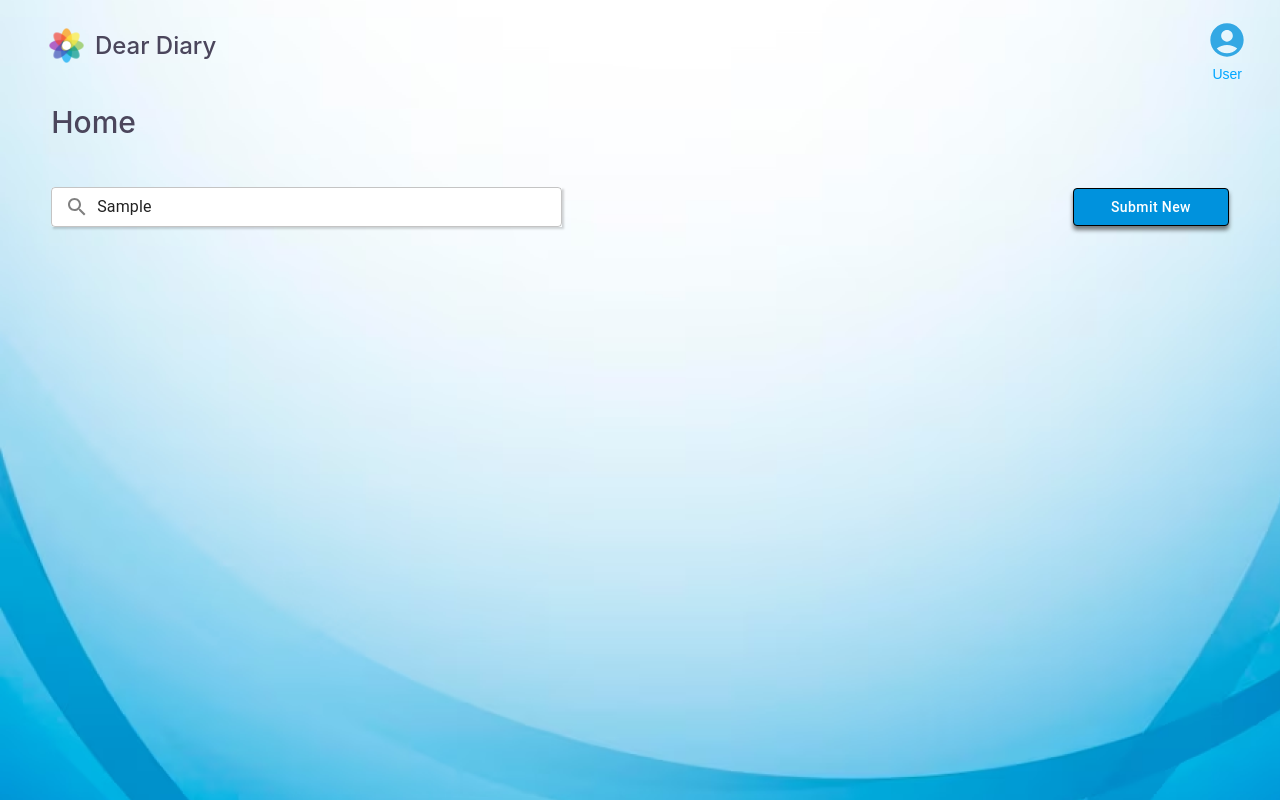
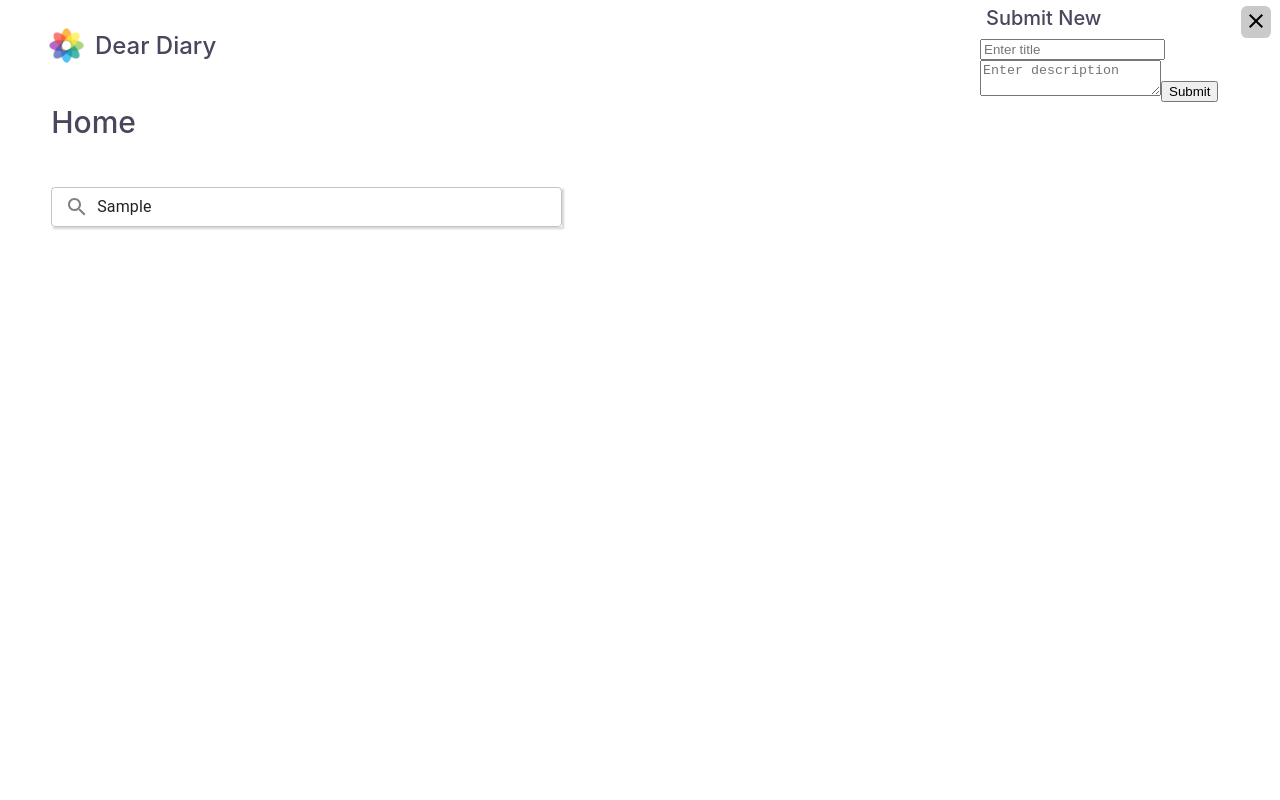
Before and after one commit to fcodelabs/training-web, a React (Create React App) app in the folder dear-diary/: page /home in a window 1280 px wide. Both pictures are taken after typing "Sample" into the empty fields and a click on the button "Submit New". Built offline with nearby package versions, Linux system fonts and the light colour scheme.

Commit message:
initialized submit form

```diff
--- a/dear-diary/src/App.tsx
+++ b/dear-diary/src/App.tsx
@@ -6,7 +6,7 @@ import HomePage from './containers/HomePage/Page/HomePage';
 function App() {
   return (
     <div>
-      <Layout />
+      {/* <Layout /> */}
       <Routes>
         <Route path="/" element={<SignInPage />} />
         <Route path="/home" element={<HomePage />} />
--- a/dear-diary/src/containers/HomePage/Homebody/Home.tsx
+++ b/dear-diary/src/containers/HomePage/Homebody/Home.tsx
@@ -1,21 +1,26 @@
 import PrimarySearchAppBar from "../../../components/SearchBar/SearchBar";
 import Button from "@mui/material/Button";
-import "./Home.css"
+import "./Home.css";
+import SubmitForm from "../SubmitForm/SubmitForm";
 
-const Home = () => (
+interface HomeProps {
+    showForm: boolean;
+    reset: () => void;
+}
+
+const Home: React.FC<HomeProps> = ({ showForm, reset }) => (
     <div className="home-wrapper">
-        <div className="home-header">
-            Home
+        <div className="home-header">Home</div>
+        <div className="home-search">
+            <PrimarySearchAppBar />
+            <Button className="search-button" onClick={reset}>
+                Submit New
+            </Button>
         </div>
-        <div className="home-search">
-               <PrimarySearchAppBar/>
-               <Button className="search-button">Submit New</Button>
-        </div>
-        <div className="home-body">
-
-        </div>
-
+        <div className="home-body"></div>
+        {showForm && (<SubmitForm showForm={showForm} reset={reset} />
+        )}
     </div>
-)
+);
 
 export default Home;
--- a/dear-diary/src/containers/HomePage/Page/HomePage.tsx
+++ b/dear-diary/src/containers/HomePage/Page/HomePage.tsx
@@ -2,21 +2,28 @@ import ResponsiveAppBar from "../../../components/Navbar/Navbar";
 import Home from "../Homebody/Home";
 import "./HomePage.css";
 import Skeleton from '@mui/material/Skeleton';
+import { useState } from "react";
 
 const HomePage = () => {
+    const [showForm, setShowForm] = useState(false);
+
+    const isLoading = true;
     return (
         <div className="homepage-wrapper">
-            {true ? (
-                <><div className="header-home">
-                    <ResponsiveAppBar />
-                </div><div className="home">
-                        <Home />
-                    </div></>
+            {isLoading ? (
+                <>
+                    <div className="header-home">
+                        <ResponsiveAppBar />
+                    </div>
+                    <div className="home">
+                        <Home showForm={showForm} reset={() => setShowForm(!showForm)} />
+                    </div>
+                </>
             ) : (
                 <>
                     <Skeleton
                         animation="wave"
-                        width="10%"
+                        width="100%"  // Adjusted width
                         height="10vh"
                         style={{ top: "1%", left: "1%", position: "absolute" }}
                     />
--- /dev/null
+++ b/dear-diary/src/containers/HomePage/SubmitForm/SubmitForm.css
@@ -0,0 +1,30 @@
+
+.form-container {
+    transition: transform 10s ease-in-out;
+    transform: translateX(100%);
+}
+
+.form-container.show {
+    transition: transform 10s ease-in-out;
+    transform: translateX(0);
+}
+.header-submit{
+
+    display: flex;
+    flex-direction: row;
+    justify-content: space-between;
+    width: 95%;
+    padding: 2% 2% 0% 2%;
+}
+.form-title{
+    font-size: 20px ;
+    color: #4B465C;
+    font-weight: 500;
+}
+.form-close{
+    background-color: rgba(170, 170, 170, 0.619);
+    font-size: 20px;
+    border-radius: 20%;
+    font-weight: 500;
+    padding: 1% 1% 0% 1%;
+}
--- /dev/null
+++ b/dear-diary/src/containers/HomePage/SubmitForm/SubmitForm.tsx
@@ -0,0 +1,56 @@
+import './SubmitForm.css';
+import CloseIcon from '@mui/icons-material/Close';
+import React, { useState } from 'react';
+
+interface SubmitFormProps {
+    showForm: boolean;
+    reset: () => void;
+}
+const SubmitForm: React.FC<SubmitFormProps> = ({ showForm, reset }) => {
+    const [title, setTitle] = useState('');
+    const [description, setDescription] = useState('');
+
+    const handleTitleChange = (event: React.ChangeEvent<HTMLInputElement>) => {
+        setTitle(event.target.value);
+    };
+
+    const handleDescriptionChange = (event: React.ChangeEvent<HTMLTextAreaElement>) => {
+        setDescription(event.target.value);
+    };
+
+    const handleSubmit = () => {
+        console.log('Title:', title);
+        console.log('Description:', description);
+        setTitle('');
+        setDescription('');
+    };
+
+    const handleCancel = () => {
+        setTitle('');
+        setDescription('');
+        reset();
+    };
+
+    return (
+
+        <div
+            className={`form-container ${showForm ? 'show' : ''}`}
+            style={{ position: 'fixed', top: 0, right: 0, width: '300px', height: '100vh', background: 'white' }}
+        >   <div className='header-submit'>
+                <div className="form-title">Submit New</div>
+                <div className="form-close" onClick={handleCancel} >
+                    <CloseIcon />
+                </div>
+            </div>
+
+
+            <input type="text" value={title} onChange={handleTitleChange} placeholder="Enter title" />
+            <textarea value={description} onChange={handleDescriptionChange} placeholder="Enter description" />
+            <button onClick={handleSubmit}>Submit</button>
+
+        </div>
+
+    );
+}
+
+export default SubmitForm;
```
